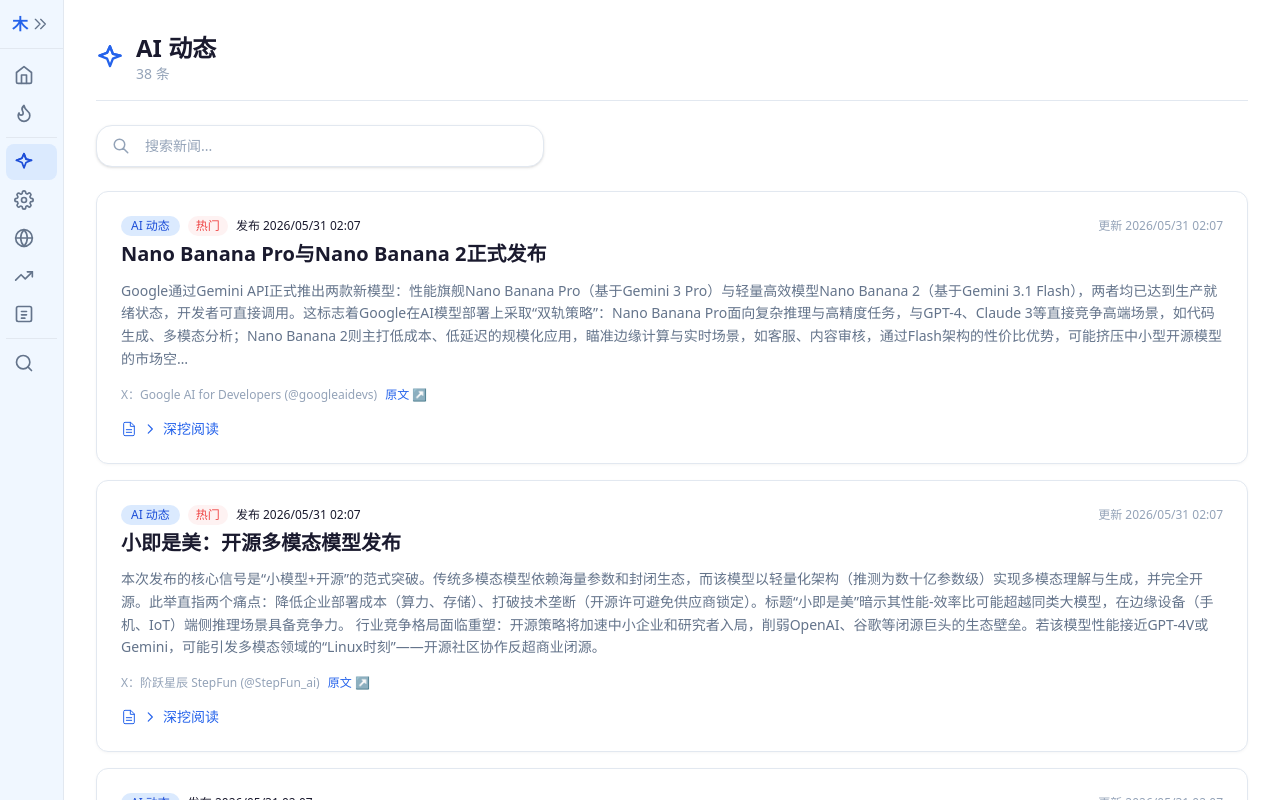
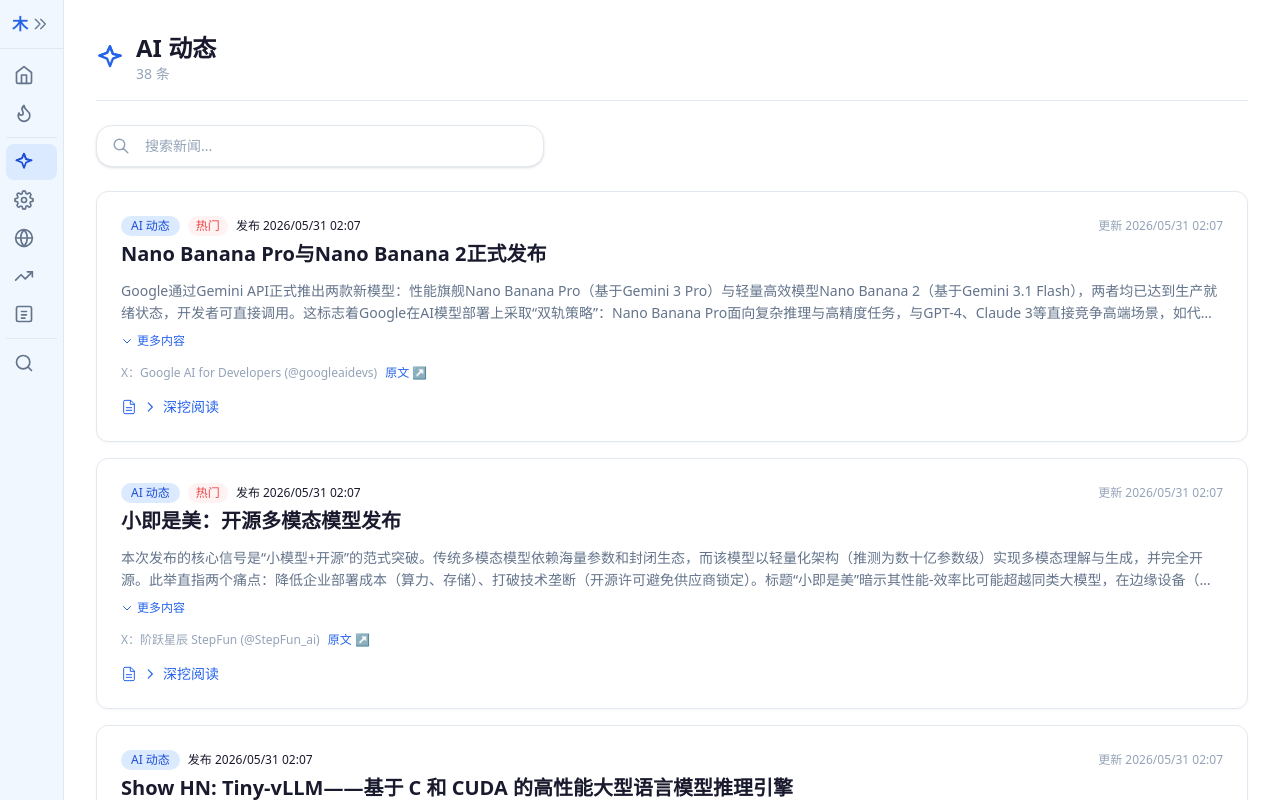
Before and after one commit to qqqzhH/li-news, a Next.js app: page /ai in a window 1280 px wide. Shown: the top 800 px of the page. Built offline with nearby package versions, Linux system fonts and the light colour scheme.

Commit message:
简介默认折叠2行，超出显示更多内容按钮

```diff
--- a/src/components/NewsCard.tsx
+++ b/src/components/NewsCard.tsx
@@ -1,7 +1,7 @@
 "use client";
 
 import { NewsItem } from "@/types";
-import { useState } from "react";
+import { useState, useRef, useEffect } from "react";
 import { CATEGORIES } from "@/types";
 
 interface NewsCardProps {
@@ -10,6 +10,9 @@
 
 export default function NewsCard({ item }: NewsCardProps) {
   const [diveOpen, setDiveOpen] = useState(false);
+  const [summaryExpanded, setSummaryExpanded] = useState(false);
+  const [summaryOverflows, setSummaryOverflows] = useState(false);
+  const summaryRef = useRef<HTMLParagraphElement>(null);
   const catInfo = CATEGORIES.find((c) => c.key === item.category);
 
   const catColors: Record<string, { bg: string; text: string }> = {
@@ -19,6 +22,24 @@
     other: { bg: "#f3f4f6", text: "#6b7280" },
   };
   const cc = catColors[item.category] || catColors.other;
+
+  // 检测简介是否超过 2 行
+  useEffect(() => {
+    const el = summaryRef.current;
+    if (!el) return;
+    const check = () => {
+      // 先确保没有 clamp 才能测真实高度
+      el.classList.remove("line-clamp-2");
+      const fullHeight = el.scrollHeight;
+      el.classList.add("line-clamp-2");
+      const clampedHeight = el.clientHeight;
+      setSummaryOverflows(fullHeight > clampedHeight + 2);
+    };
+    check();
+    const ro = new ResizeObserver(check);
+    ro.observe(el);
+    return () => ro.disconnect();
+  }, [item.summary]);
 
   const renderDeepDive = (text: string) => {
     // 先拆分段落（双换行）
@@ -141,10 +162,28 @@
         {item.title}
       </h2>
 
-      {/* 简介 */}
-      <p className="text-sm text-[var(--color-text-secondary)] leading-relaxed mb-4">
+      {/* 简介 — 默认2行折叠 */}
+      <p
+        ref={summaryRef}
+        className={`text-sm text-[var(--color-text-secondary)] leading-relaxed mb-2 ${!summaryExpanded ? "line-clamp-2" : ""}`}
+      >
         {item.summary}
       </p>
+      {summaryOverflows && (
+        <button
+          onClick={() => setSummaryExpanded(!summaryExpanded)}
+          className="flex items-center gap-1 text-xs text-[var(--color-ocean-600)] hover:text-[var(--color-ocean-700)] font-medium transition-colors mb-4"
+        >
+          <svg
+            className={`w-3 h-3 transition-transform ${summaryExpanded ? "rotate-180" : ""}`}
+            fill="none" stroke="currentColor" viewBox="0 0 24 24"
+          >
+            <path strokeLinecap="round" strokeLinejoin="round" strokeWidth={2} d="M19 9l-7 7-7-7" />
+          </svg>
+          {summaryExpanded ? "收起" : "更多内容"}
+        </button>
+      )}
+      {!summaryOverflows && <div className="mb-4" />}
 
       {/* 来源 */}
       <div className="flex items-center gap-2 text-xs text-[var(--color-text-muted)] mb-4">
```
